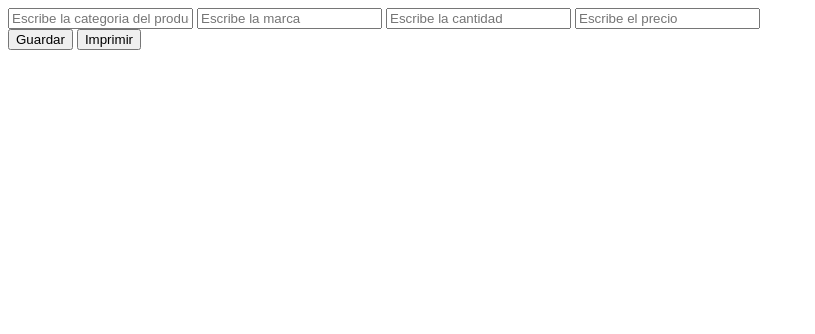
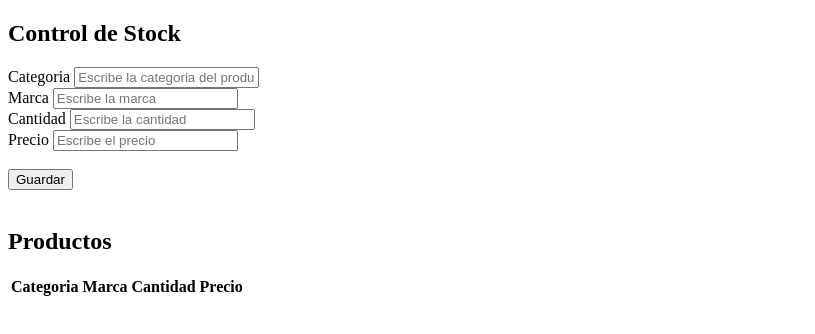
Before and after one commit to LeandroRizzo/Clase-9---Eventos, a plain HTML site: page index.html in a window 1280 px wide. Shown: the whole page, without its empty margins (0-815 px from the left). Drawn offline with Linux system fonts and the light colour scheme.

Commit message:
Add files via upload

```diff
--- a/index.html
+++ b/index.html
@@ -7,21 +7,44 @@
     <title>Document</title>
 </head>
 <body>
+    <h2 class="text-center">Control de Stock</h2>
      <form>
-        <input type="text" name="categoria" id="categoria" placeholder="Escribe la categoria del producto" required>
-        <input type="text" name="marca" id="marca" placeholder="Escribe la marca" required>
-        <input type="number" name="cantidad" id="cantidad" placeholder="Escribe la cantidad" required>
-        <input type="number" name="precio" id="precio" placeholder="Escribe el precio" required>
+         <div>
+            <label for="categoria">Categoria</label>
+            <input type="text" name="categoria" id="categoria" placeholder="Escribe la categoria del producto" required>
+         </div>
+         <div>
+            <label for="marca">Marca</label>
+            <input type="text" name="marca" id="marca" placeholder="Escribe la marca" required>
+         </div>
+        <div>
+            <label for="cantidad">Cantidad</label>
+            <input type="number" name="cantidad" id="cantidad" placeholder="Escribe la cantidad" required>
+        </div>
+        <div>
+            <label for="precio">Precio</label>
+            <input type="number" name="precio" id="precio" placeholder="Escribe el precio" required>
+        </div>
      </form>
-
+     <br>
      <button type="submit" id="guardar">Guardar</button>
-     <button type="submit" id="imp">Imprimir</button>
-
-    <div id="mostrarLista">
-
+     <br>
+     <div class="col-12">
+        <br>
+        <h2 class="text-center">
+            Productos
+        </h2>
+        <table id="mostrarLista">
+            <tr>
+                <th class="col-1">Categoria</th>
+                <th class="col-2">Marca </th>
+                <th class="col-2">Cantidad</th>
+                <th class="col-2">Precio</th>
+            </tr>
+        </table>
     </div>
 
 
-    <script src="miarchivo.js"></script>
+    <script src="app.js"></script>
 </body>
 </html>
```
